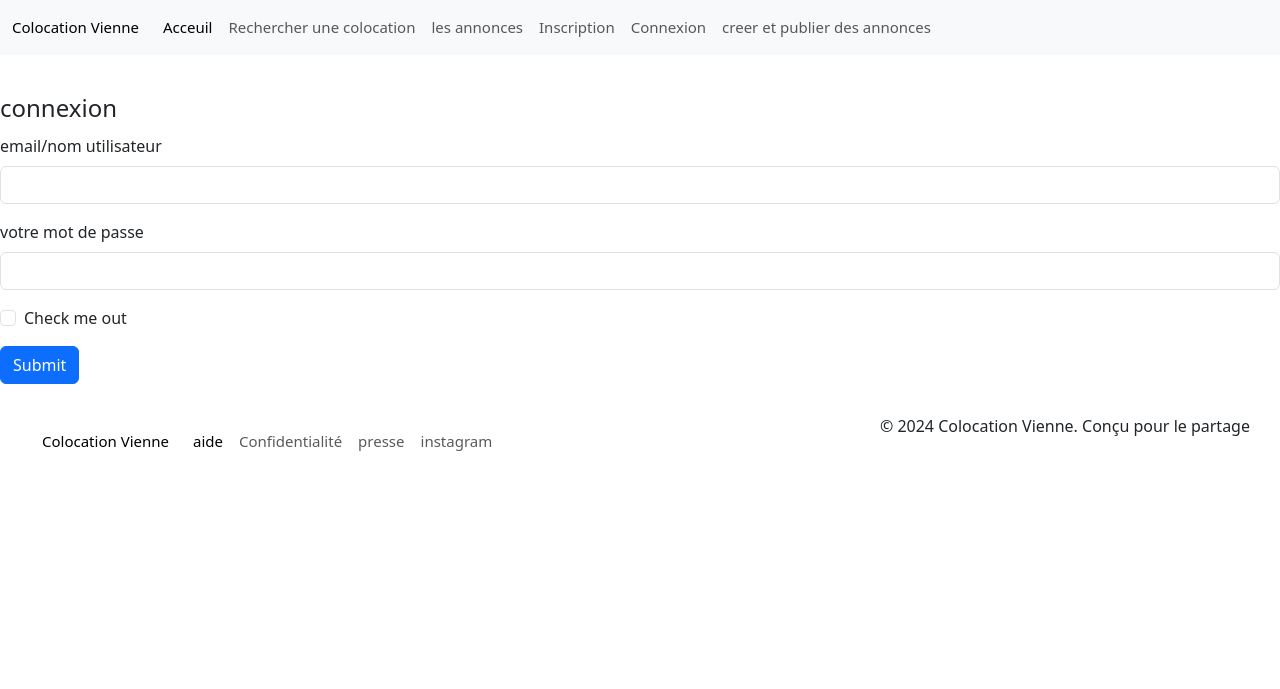
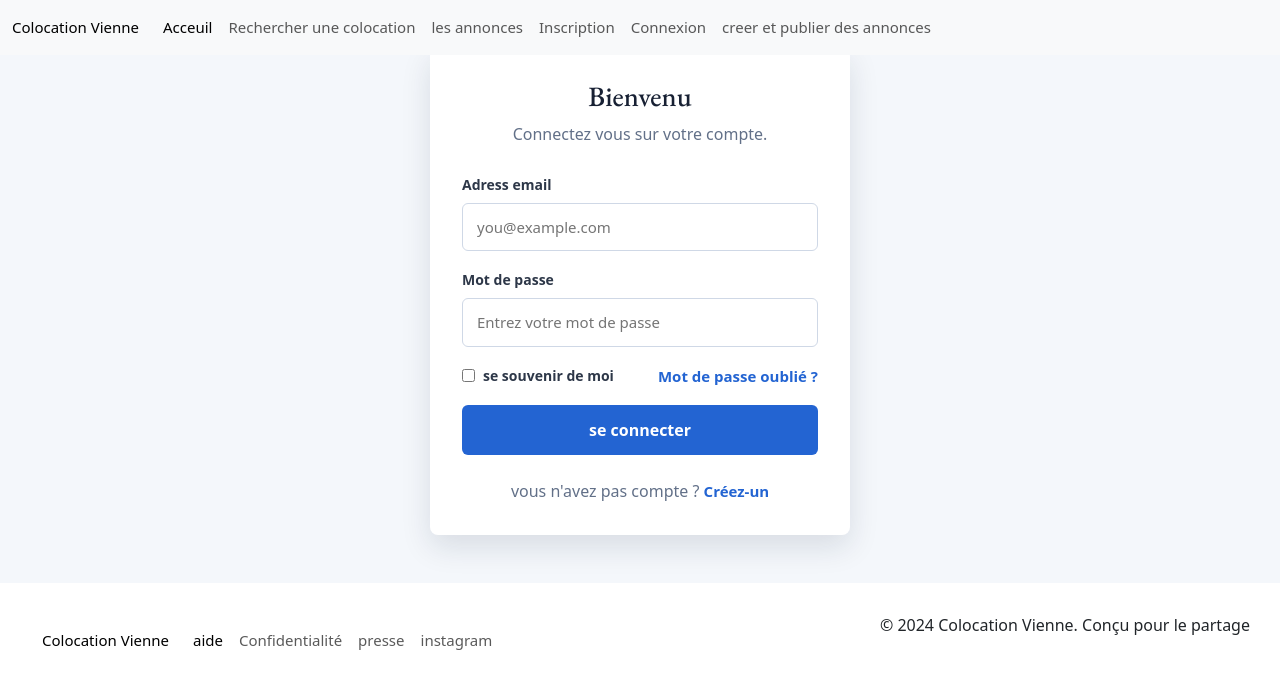
Before and after one commit to coLocationVienne/coLocation, a PHP site: page /coLocation/pages/connexion.php in a window 1280 px wide. Shown: the top 689 px of the page. Run offline with PHP 8.4, Linux system fonts and the light colour scheme.

Commit message:
bugfix_09_01_Correction de l'organisation des fichiers et de la traduction de la page de connexion.

```diff
--- a/assets/style.css
+++ b/assets/style/style.css
@@ -1,3 +1,61 @@
+
+body{
+    background-color: #eaebe4;
+}
+
+
+h1,h3,h4{
+    font-family:"EB Garamond";
+}
+
+a{
+    font-size:15px !important;
+}
+
+section{
+    padding: 50px;
+}
+
+footer{
+    padding: 30px;
+}
+
+.mt{
+    margin-top: 10%;
+}
+
+.mt1{
+    margin-top: 7%;
+}
+.formu{
+    display: flex;
+    gap: 10px;
+
+
+}
+
+
+.figure-img{
+
+    width: 550px;
+}
+
+
+/*cercle autour des nombre dans la page index*/
+.nombre-cercle {
+    display: inline-flex;
+    align-items: center;
+    justify-content: center;
+    width: 20px;
+    height: 20px;
+    border: 2px solid #ffffff;
+    border-radius: 50%;
+    color: #ffffff;
+    font-weight: bold;
+    font-size: 10px;
+}
+
+
 
 .login-page {
     min-height: 70vh;
--- a/includes/header.php
+++ b/includes/header.php
@@ -1,42 +1,47 @@
+<?php $baseURL = "http://localhost/coLocation"; ?>
 <!DOCTYPE html>
 <html lang="en">
 <head>
     <meta charset="UTF-8">
     <meta name="viewport" content="width=device-width, initial-scale=1.0">
+    <meta name="description" content="colocation vienne ">
+    <meta name="Author" content="Issintia Said, Rohid SAFI, Lawrence">
     <title>colocation</title>
     <link rel="stylesheet" href="https://cdnjs.cloudflare.com/ajax/libs/font-awesome/6.5.1/css/all.min.css" integrity="sha512-DTOQO9RWCH3ppGqcWaEA1BIZOC6xxalwEsw9c2QQeAIftl+Vegovlnee1c9QX4TctnWMn13TZye+giMm8e2LwA==" crossorigin="anonymous" referrerpolicy="no-referrer" />
-  <link rel="stylesheet" href="/coLocation/style/style.css">
+    <link rel="stylesheet" href="<?php echo $baseURL; ?>/assets/style/style.css">
     <link rel="preconnect" href="https://fonts.googleapis.com">
     <link rel="preconnect" href="https://fonts.gstatic.com" crossorigin>
     <link href="https://fonts.googleapis.com/css2?family=EB+Garamond:ital,wght@0,400..800;1,400..800&display=swap" rel="stylesheet">
     <link href="https://cdn.jsdelivr.net/npm/bootstrap@5.3.8/dist/css/bootstrap.min.css" rel="stylesheet" integrity="sha384-sRIl4kxILFvY47J16cr9ZwB07vP4J8+LH7qKQnuqkuIAvNWLzeN8tE5YBujZqJLB" crossorigin="anonymous">
+
 </head>
+
 <body>
    <nav class="navbar navbar-expand-lg fixed-top bg-body-tertiary">
      <div class="container-fluid">
-    <a class="navbar-brand" href="#">Colocation Vienne</a>
+      <a class="navbar-brand" href="<?php echo $baseURL; ?>/index.php">Colocation Vienne</a>
       <button class="navbar-toggler" type="button" data-bs-toggle="collapse" data-bs-target="#navbarNav" aria-controls="navbarNav" aria-expanded="false" aria-label="Toggle navigation">
         <span class="navbar-toggler-icon"></span>
       </button>
       <div class="collapse navbar-collapse" id="navbarNav">
       <ul class="navbar-nav">
         <li class="nav-item">
-          <a class="nav-link active" aria-current="page" href="/coLocation/index.php">Acceuil</a>
+          <a class="nav-link active" aria-current="page" href="<?php echo $baseURL; ?>/index.php">Acceuil</a>
         </li>
         <li class="nav-item">
-          <a class="nav-link nl" href="#">Rechercher une colocation</a>
+          <a class="nav-link nl" href="<?php echo $baseURL; ?>/pages/recherche.php">Rechercher une colocation</a>
         </li>
         <li class="nav-item">
-          <a class="nav-link nl" href="/coLocation/pages/page_annonce.php">les annonces</a>
+          <a class="nav-link nl" href="<?php echo $baseURL; ?>/pages/page_annonce.php">les annonces</a>
         </li>
          <li class="nav-item">
-          <a class="nav-link nl" href="/coLocation/pages/formulaire_inscription.php">Inscription</a>
+          <a class="nav-link nl" href="<?php echo $baseURL; ?>/pages/formulaire_inscription.php">Inscription</a>
         </li>
          <li class="nav-item">
-          <a class="nav-link nl" href="/coLocation/pages/connexion.php">Connexion</a>
+          <a class="nav-link nl" href="<?php echo $baseURL; ?>/pages/connexion.php">Connexion</a>
         </li>
         <li class="nav-item">
-          <a class="nav-link nl" href="#">creer et publier des annonces</a>
+          <a class="nav-link nl" href="<?php echo $baseURL; ?>/pages/creer_annonce.php">creer et publier des annonces</a>
         </li>
 
       </ul>
--- a/pages/connexion.php
+++ b/pages/connexion.php
@@ -1,37 +1,51 @@
-
 <?php
 include("../includes/header.php");
+?>
+<section class="login-page">
+    <div class="login-card">
+        <h1>Bienvenu</h1>
+        <p class="login-subtitle">Connectez vous sur votre compte.</p>
 
-?>
+        <form action="login_process.php" method="POST" class="login-form">
+            <div class="form-group">
+                <label for="email">Adress email</label>
+                <input
+                    type="email"
+                    id="email"
+                    name="email"
+                    placeholder="you@example.com"
+                    required
+                >
+            </div>
 
- <main>
-       <form class="mt1">
-           <legend>connexion</legend>
-                <div class="mb-3">
-                    <label for="exampleInputEmail1" class="form-label">email/nom utilisateur</label>
-                    <input type="email" class="form-control" id="exampleInputEmail1" aria-describedby="emailHelp">
-                </div>
-                <div class="mb-3">
-                    <label for="exampleInputPassword1" class="form-label">votre mot de passe</label>
-                    <input type="password" class="form-control" id="exampleInputPassword1">
-                </div>
-                <div class="mb-3 form-check">
-                    <input type="checkbox" class="form-check-input" id="exampleCheck1">
-                    <label class="form-check-label" for="exampleCheck1">Check me out</label>
-                </div>
-                <button type="submit" class="btn btn-primary">Submit</button>
+            <div class="form-group">
+                <label for="password">Mot de passe</label>
+                <input
+                    type="password"
+                    id="password"
+                    name="password"
+                    placeholder="Entrez votre mot de passe"
+                    required
+                >
+            </div>
+
+            <div class="login-options">
+                <label class="remember-me">
+                    <input type="checkbox" name="remember">
+                    se souvenir de moi
+                </label>
+                <a href="forgot-password.php">Mot de passe oublié ?</a>
+            </div>
+
+            <button type="submit" class="login-button">se connecter</button>
         </form>
 
-
-
-
-
- </main>
-
-
-
-
+        <p class="signup-link">
+            vous n'avez pas compte ?
+            <a href="register.php">Créez-un</a>
+        </p>
+    </div>
+</section>
 <?php
 include("../includes/footer.php");
-
 ?>
--- a/style/style.css
+++ /dev/null
@@ -1,56 +0,0 @@
-
-body{
-    background-color: #eaebe4;
-}
-
-
-h1,h3,h4{
-    font-family:"EB Garamond";
-}
-
-a{
-    font-size:15px !important;
-}
-
-section{
-    padding: 50px;
-}
-
-footer{
-    padding: 30px;
-}
-
-.mt{
-    margin-top: 10%;
-}
-
-.mt1{
-    margin-top: 7%;
-}
-.formu{
-    display: flex;
-    gap: 10px;
-
-
-}
-
-
-.figure-img{
-
-    width: 550px;
-}
-
-
-/*cercle autour des nombre dans la page index*/
-.nombre-cercle {
-    display: inline-flex;
-    align-items: center;
-    justify-content: center;
-    width: 20px;
-    height: 20px;
-    border: 2px solid #ffffff;
-    border-radius: 50%;
-    color: #ffffff;
-    font-weight: bold;
-    font-size: 10px;
-}
```
Also changed, not shown: index.php (+3 -26 lines), pages/user_login.php (deleted), 2 other files. Lines whose indentation alone changed are shown as unchanged.
